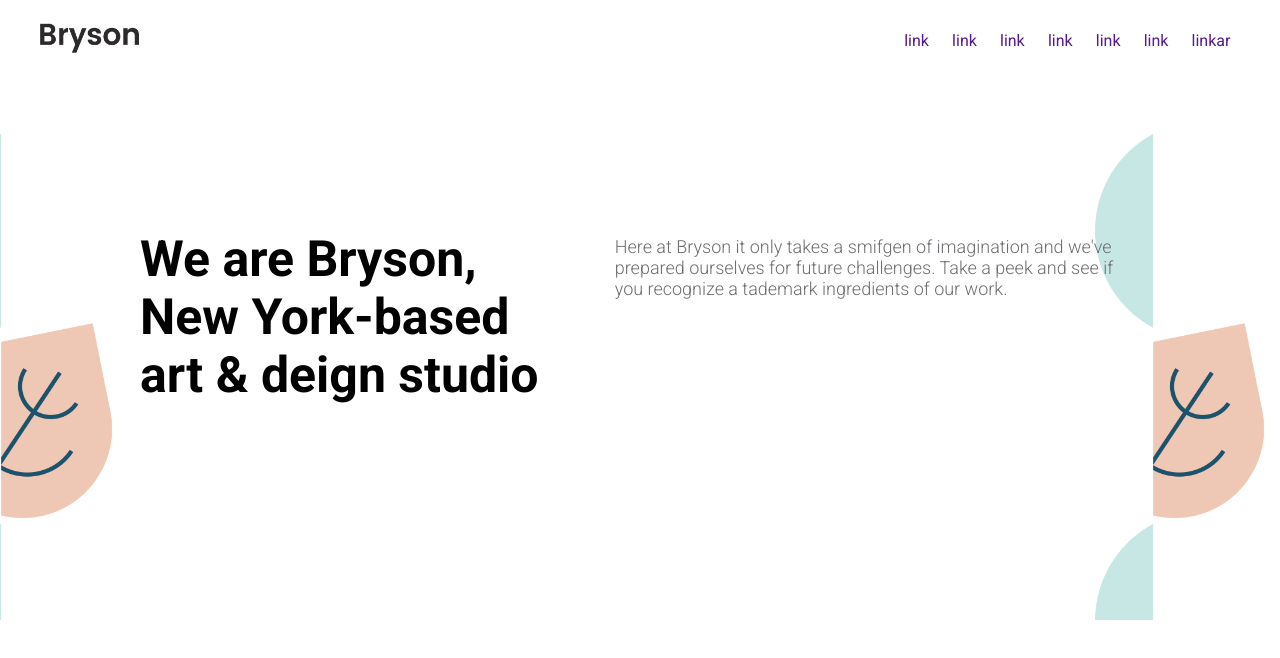
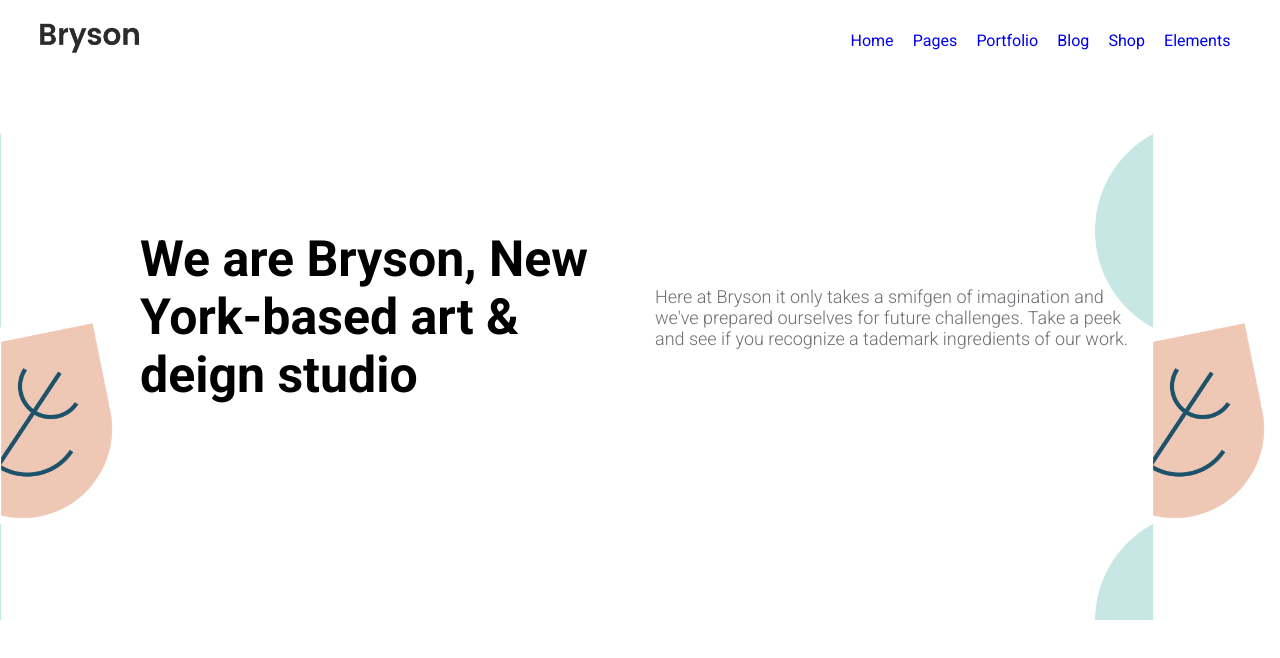
Before and after one commit to filippogarota96/proj-html-vuejs, a website: page index.html in a window 1280 px wide. Drawn offline with nearby package versions, Linux system fonts and the light colour scheme.

Commit message:
Stampa dinamica dei link dell'header

```diff
--- a/index.html
+++ b/index.html
@@ -11,7 +11,7 @@
   <title>Bryson</title>
 </head>
 <body>
-
+  <div id="app">
     <header>
       <!-- Aggiungo il logo dentro un div -->
       <div class="cnt-header">
@@ -21,13 +21,7 @@
         <!-- A destra dell'header aggiungo una nav-bar con dentro una ul e dentro i li verranno stampati dinamicamente -->
         <nav class="main-nav">
           <ul class="nav__list">
-          <li class="list-item"><a href="">link</a></li>
-          <li class="list-item"><a href="">link</a></li>
-          <li class="list-item"><a href="">link</a></li>
-          <li class="list-item"><a href="">link</a></li>
-          <li class="list-item"><a href="">link</a></li>
-          <li class="list-item"><a href="">link</a></li>
-          <li class="list-item"><a href="">linkar</a></li>
+            <li v-for="(element, index) in navItems" v-if = "element != 'svg/svg-1.svg'" class="list-item"><a href="#">{{element}}</a></li>
           </ul>
         </nav>
       </div>
@@ -53,8 +47,7 @@
       <!-- il contenitore piccolo ha il testo centrato -->
 
     </footer>
-
-
+  </div>
  <script src="js/script.js"></script>
 </body>
 </html>
--- a/js/script.js
+++ b/js/script.js
@@ -0,0 +1,17 @@
+var app = new Vue ({
+  el: '#app',
+  data: {
+    navItems: [
+      "Home",
+      "Pages",
+      "Portfolio",
+      "Blog",
+      "Shop",
+      "Elements",
+      "svg/svg-1.svg"
+    ]
+
+  },
+
+
+})
--- a/src/Partials/_common.scss
+++ b/src/Partials/_common.scss
@@ -33,10 +33,13 @@ ul li {
    & h1 {
     font-size: $mainTitle;
     color: $titleColor;
+    width: 50%;
   }
   & .main--text {
     color:$textColor;
     font-size: $parFont;
     font-weight: 300;
+    margin-top: 100px;
+    width: 50%;
   }
 }
--- a/src/app.scss
+++ b/src/app.scss
@@ -18,7 +18,7 @@
 
 }
 .cnt-small h1 {
-  margin-right: 50px;
+  margin-right: 30px;
   height: 100%;
   margin-top: 100px;
 }
```
Also changed, not shown: dist/app.css, svg/svg-1.svg. Lines whose indentation alone changed are shown as unchanged.
